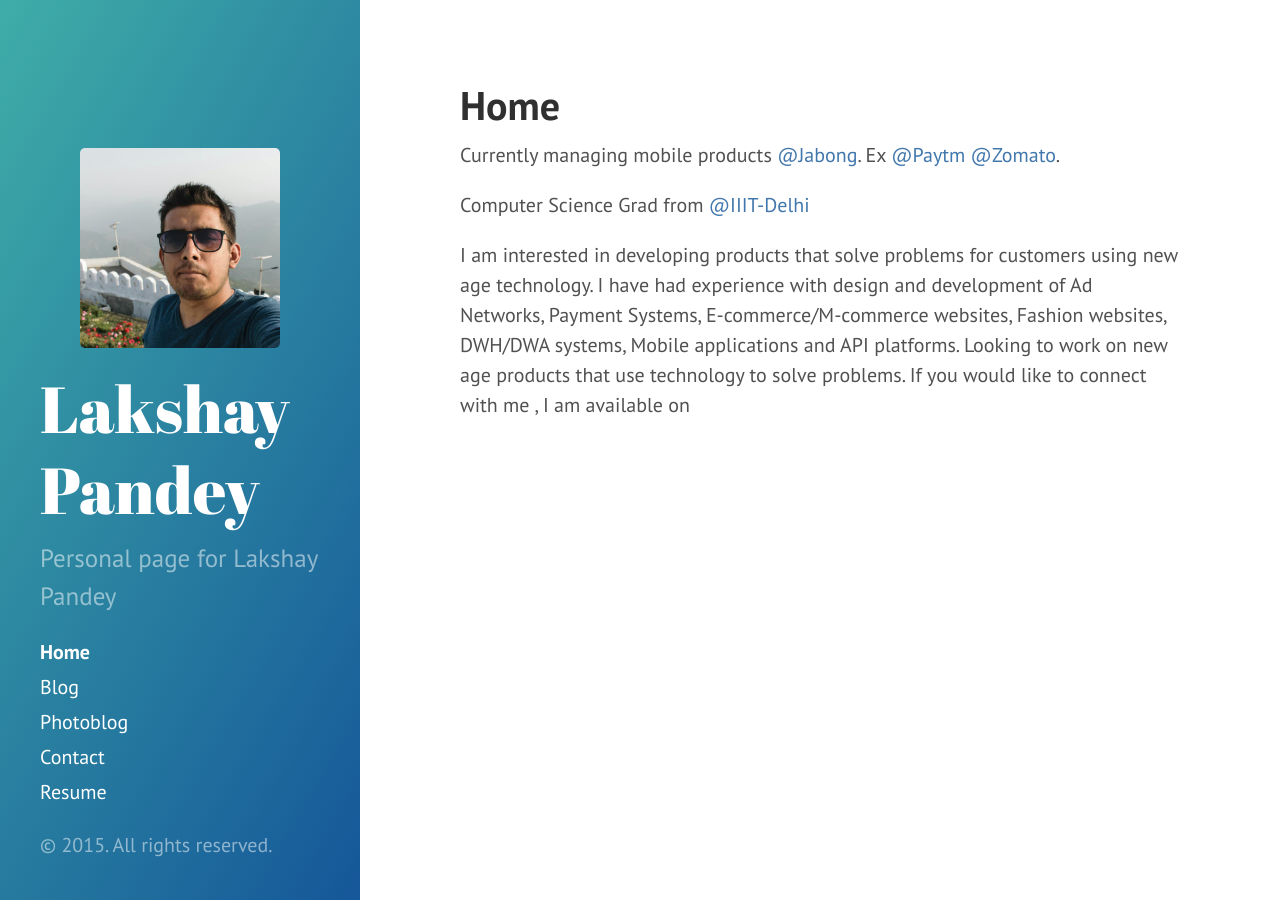
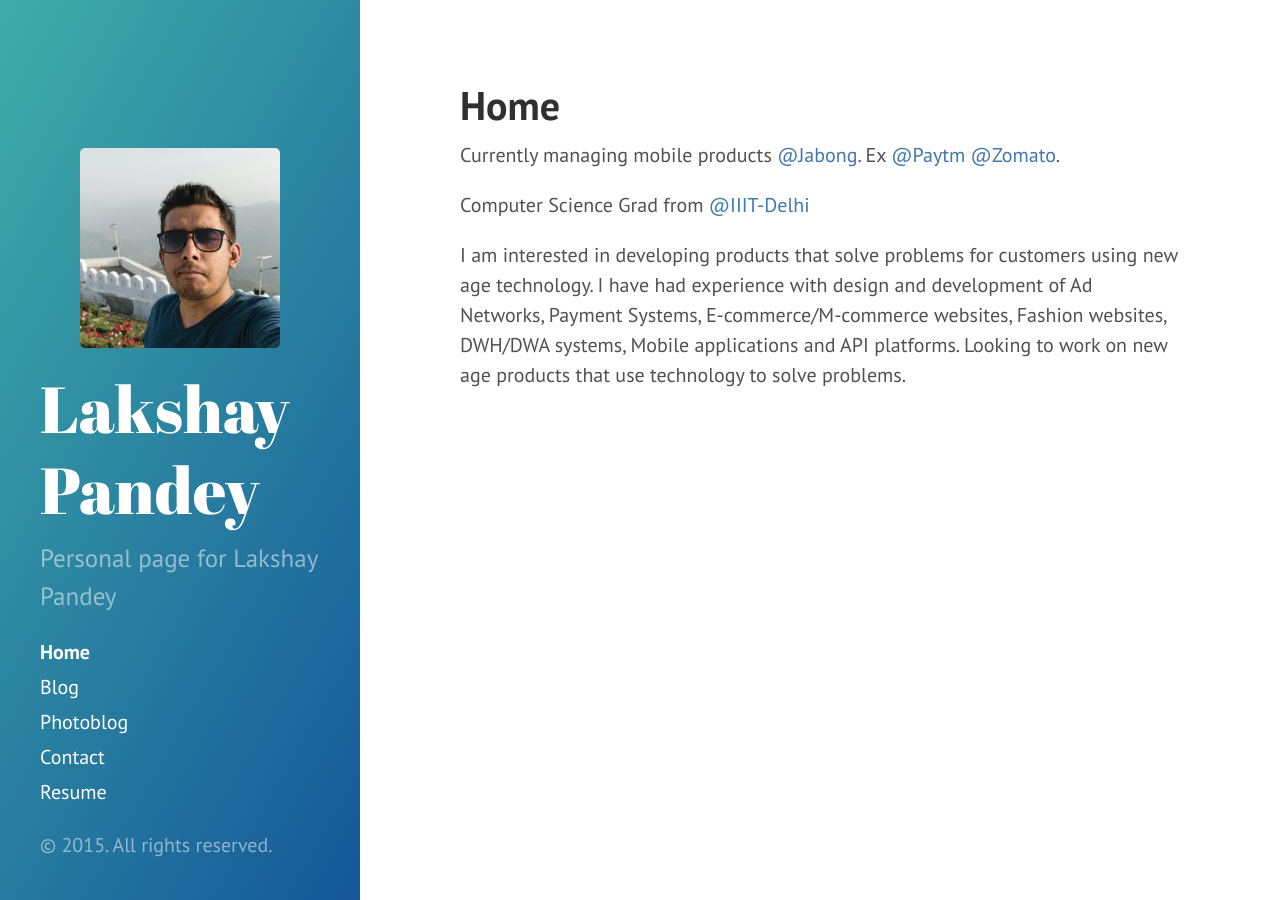
Before and after one commit to lakshaypandey/lakshaypandey.github.io, a Jekyll site: the page built from index.html, in a window 1280 px wide. Built offline with Jekyll 4.4.1, drawn with Linux system fonts in a browser that asks for light colours; Markdown is read by kramdown in place of the engine named in the settings.

Commit message:
Update index.html
remove last line

```diff
--- a/index.html
+++ b/index.html
@@ -12,8 +12,7 @@
 <p>I am interested in developing products that solve problems for customers using new age technology. I have had
 experience with design and development of Ad Networks, Payment Systems, E-commerce/M-commerce websites,
 Fashion websites, DWH/DWA systems, Mobile applications and API platforms. Looking to work on new age products
-that use technology to solve problems.
-If you would like to connect with me , I am available on</p>
+that use technology to solve problems.</p>
 
 
 </div>
```
